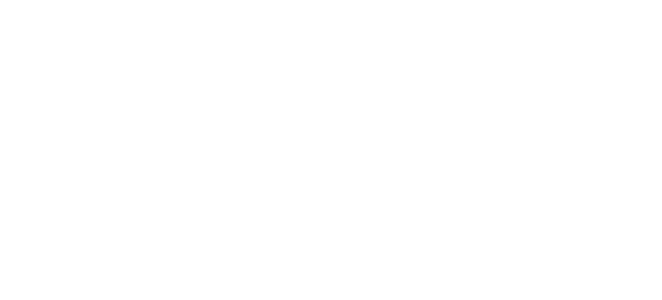
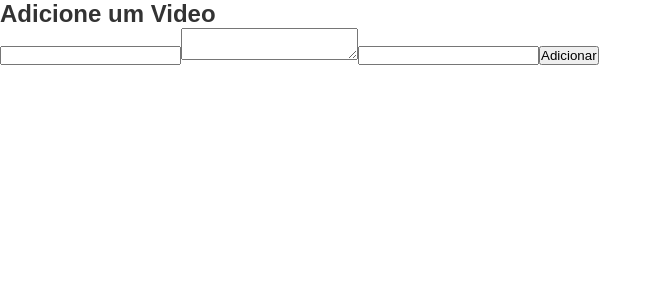
Before and after one commit to deVerick06/PlataformCourses, a React app in the folder frontend/: page /courses/1/add-video in a window 1280 px wide. Before the commit this address had no page. Shown: the top 300 px of the page, without its empty margins (0-662 px from the left). Built offline with nearby package versions, Linux system fonts and the light colour scheme; sample sign-in values are in the browser's storage; the HTML template or start-up script is replaced by a standard one.

Commit message:
Creating a new components

```diff
--- a/frontend/src/App.jsx
+++ b/frontend/src/App.jsx
@@ -5,6 +5,7 @@ import CourseDetails from './components/CourseDetails'
 import VideoPlayer from './components/VideoPlayer'
 import CreateCourse from './components/CreateCourse'
 import Signup from './components/Signup'
+import AddVideo from './components/AddVideo'
 import './index.css'
 
 function ProtectedRoute({ children }) {
@@ -41,6 +42,14 @@ function App() {
           }
         />
         <Route
+          path='/courses/:id/add-video'
+          element={
+            <ProtectedRoute>
+              <AddVideo />
+            </ProtectedRoute>
+          }
+        />
+        <Route
           path='/assistir/:video_id'
           element={
             <ProtectedRoute>
--- /dev/null
+++ b/frontend/src/components/AddVideo.jsx
@@ -0,0 +1,69 @@
+import { useParams, useNavigate } from "react-router-dom";
+import { useState } from "react";
+
+function AddVideo() {
+    const [ title, setTitle ] = useState('');
+    const [ resume, setResume ] = useState('');
+    const [ url, setUrl ] = useState('');
+    const [ error, setError ] = useState(null);
+    const { id } = useParams();
+
+    const navigate = useNavigate()
+
+    async function handleSubmit(e) {
+        e.preventDefault();
+
+        const token = localStorage.getItem("token");
+
+        const response = await fetch('http://127.0.0.1:5000/videos/add', {
+            method: "POST",
+            headers: {
+                "Authorization": `Bearer ${token}`,
+                "Content-Type": "application/json"
+            },
+            body: JSON.stringify({
+                title: title,
+                resume: resume,
+                url: url,
+                course_id: Number(id)
+            })
+        });
+
+        if (response.status === 401) {
+            localStorage.removeItem("token");
+            console.log("Token expired");
+            navigate("/login");
+            return
+        } else if (response.status === 403) {
+            alert("Somente administradores podem adicionar videos");
+            navigate("/home");
+            return
+        }
+
+        const data = await response.json();
+
+        if (response.ok) {
+            console.log("Video added")
+            navigate(`/courses/${id}`)
+            return
+        } else {
+            setError(data.message)
+        }
+    }
+
+    return (
+        <>
+            <h2>Adicione um Video</h2>
+            <form onSubmit={handleSubmit}>
+                <input type="text" value={title} onChange={(e) => setTitle(e.target.value)} required />
+                <textarea value={resume} onChange={(e) => setResume(e.target.value)}></textarea>
+                <input type="text" value={url} onChange={(e) => setUrl(e.target.value)} required />
+
+                {error && <p style={{ color: 'red' }}>{error}</p>}
+                <button type="submit">Adicionar</button>
+            </form>
+        </>
+    )
+}
+
+export default AddVideo
--- a/frontend/src/components/CourseDetails.jsx
+++ b/frontend/src/components/CourseDetails.jsx
@@ -13,12 +13,21 @@ function CourseDetails() {
         async function getDetailsCourse() {
             const token = localStorage.getItem("token");
 
+            const role = localStorage.getItem("role")
+
             const response = await fetch(`http://127.0.0.1:5000/courses/${id}`, {
                 method: "GET",
                 headers: {
                     "Authorization": `Bearer ${token}`
                 }
             });
+
+            if (response.status === 401) {
+                localStorage.removeItem("token");
+                navigate("/login")
+                return
+            }
+
             const data = await response.json();
             setCourse(data);
             console.log(data); //DEBUG
@@ -30,7 +39,7 @@ function CourseDetails() {
         navigate(`/assistir/${video_id}`)
     }
 
-    if (course == null) {
+    if (course === null) {
         return (
             <h2>Carregando detalhes do curso...</h2>
         )
@@ -41,6 +50,7 @@ function CourseDetails() {
             <h1>Detalhes do Curso</h1>
             <div>
                 <h3>{course.title}</h3>
+                {role === 'admin' && (<button onClick={() => navigate(`/courses/${id}/add-video`)}>Adicionar Aula</button>)}
                 {course.description == '' ? (
                     <p>Sem descrição...</p>
                 ) : (
--- a/frontend/src/components/CreateCourse.jsx
+++ b/frontend/src/components/CreateCourse.jsx
@@ -114,7 +114,7 @@ function CreateCourse() {
                     </select>
                 ) : (
                     <select value={category_id} onChange={(e) => setCategory_ID(e.target.value)} required>
-                        <option value="" disabled>Selecione um Professor...</option>
+                        <option value="" disabled>Selecione um Categoria...</option>
                         {categories.map((category) => (
                             <option value={category.id}>{category.name}</option>
                         ))}
--- a/frontend/src/components/Home.jsx
+++ b/frontend/src/components/Home.jsx
@@ -5,6 +5,8 @@ function Home(){
     const [courses, setCourses] = useState([]);
 
     const navigate = useNavigate();
+
+    const role = localStorage.getItem("role")
 
     useEffect(() => {
         async function getCourses() {
@@ -28,9 +30,14 @@ function Home(){
         navigate(`/courses/${course_id}`)
     }
 
+    function goToAddCourse() {
+        navigate("/courses/add")
+    }
+
     return (
         <>
             <h1>Vitrini de Curso</h1>
+            {role === 'admin' && (<button onClick={() => goToAddCourse()}>Adicionar Curso</button>)}
             {courses.length === 0 ? (
                 <p>Nenhum curso cadastrado ainda.</p>
             ) : (
--- a/frontend/src/components/Login.jsx
+++ b/frontend/src/components/Login.jsx
@@ -23,6 +23,7 @@ function Login(){
 
         if (response.ok) {
             localStorage.setItem("token", data.access_token);
+            localStorage.setItem("role", data.role)
             navigate("/home");
         } else {
             alert("Erro: "+ data.message);
--- a/frontend/src/components/Signup.jsx
+++ b/frontend/src/components/Signup.jsx
@@ -5,19 +5,24 @@ function Signup() {
     const [ username, setUsername ] = useState('')
     const [ email, setEmail ] = useState('')
     const [ password, setPassword ] = useState('')
-    const [ role, setRole ] = useState('')
+    const [ confirmPassword, setConfirmPassword ] = useState('')
+    const [ error, setError ] = useState(null)
 
     const navigate = useNavigate()
 
     async function handleSubmit(e) {
         e.preventDefault()
 
+        if (password != confirmPassword) {
+            return alert("Senhas não coincidem");
+        }
+
         const response = await fetch('http://127.0.0.1:5000/signup', {
             method: "POST",
             headers: {
                 "Content-Type": "application/json"
             },
-            body: JSON.stringify({username: username, email: email, password: password, role: role})
+            body: JSON.stringify({username: username, email: email, password: password})
         });
 
         const data = await response.json()
@@ -26,7 +31,7 @@ function Signup() {
         if (response.ok) {
             navigate("/login")
         } else {
-            alert("Erro: "+ data.message)
+            setError(data.message)
         }
 
     }
@@ -53,13 +58,14 @@ function Signup() {
                     value={password}
                     onChange={(e) => setPassword(e.target.value)}
                 />
-                <label htmlFor="">Role:</label>
+                <label htmlFor="">Confirm Password:</label>
                 <input
-                    type="text"
-                    value={role}
-                    onChange={(e) => setRole(e.target.value)}
+                    type="password"
+                    value={confirmPassword}
+                    onChange={(e) => setConfirmPassword(e.target.value)}
                 />
 
+                {error && <p style={{color: 'red'}}>{error}</p>}
                 <button type="submit">Cadastrar</button>
             </form>
         </>
```
Also changed, not shown: 2 other files (tests, documents, lock files or other folders).
